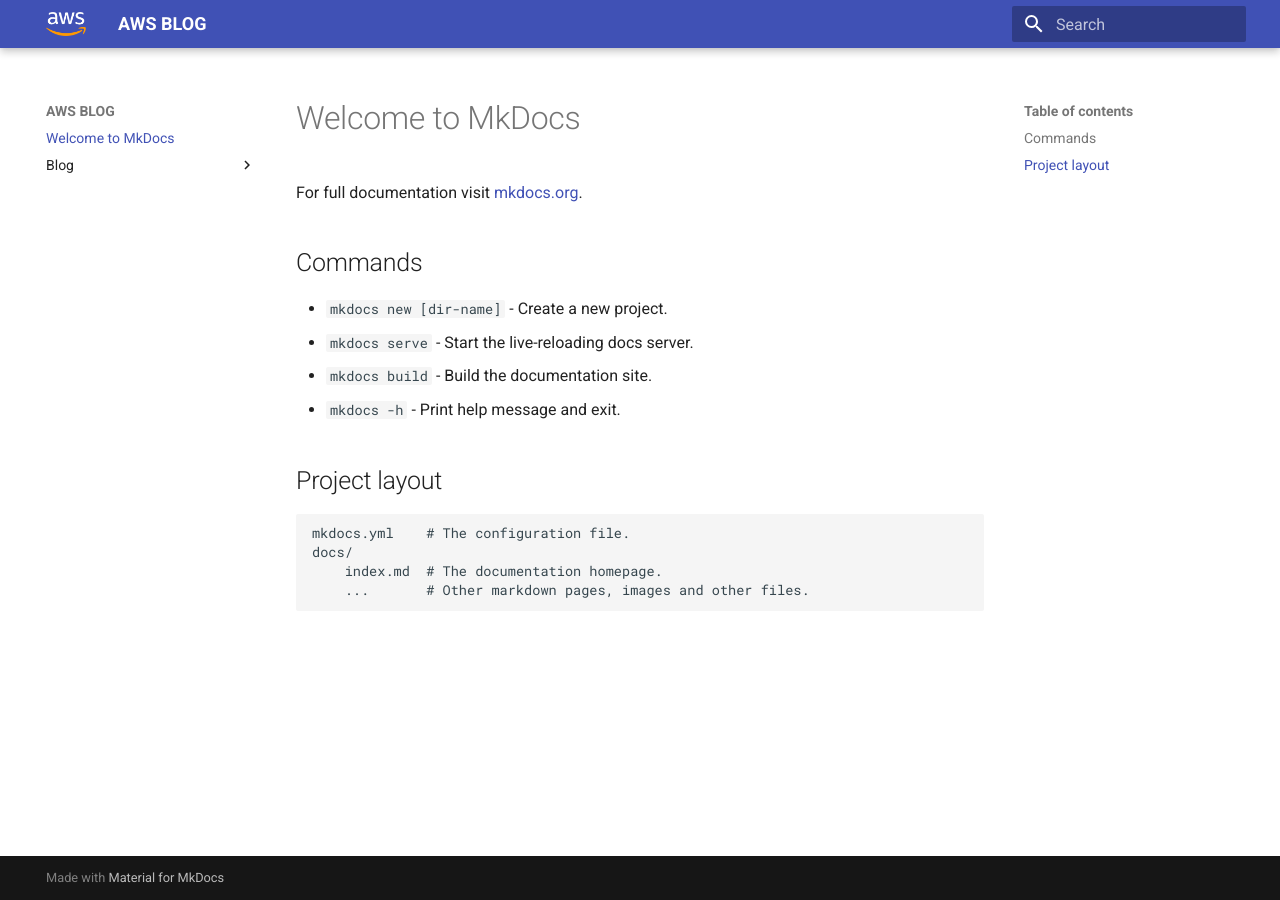
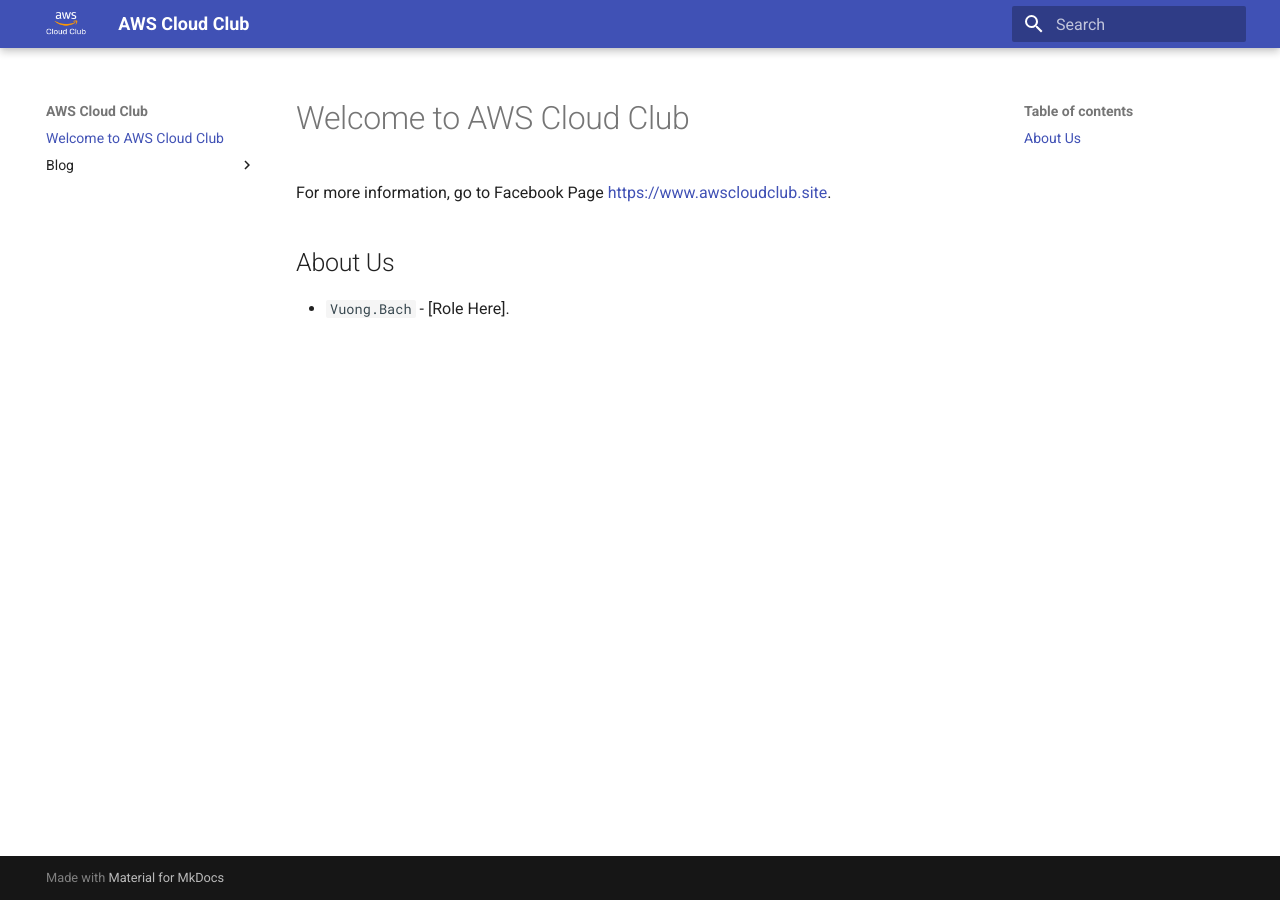
Before and after one commit to vuongbachdoan/FCJ-VUONGBACH, an MkDocs documentation site: the page built from docs/index.md, in a window 1280 px wide. Built offline with MkDocs 1.6.1 and Material for MkDocs 9.7.7, drawn with Linux system fonts in a browser that asks for light colours.

Commit message:
feat: fix logo

```diff
--- a/docs/index.md
+++ b/docs/index.md
@@ -1,17 +1,7 @@
-# Welcome to MkDocs
+# Welcome to AWS Cloud Club
 
-For full documentation visit [mkdocs.org](https://www.mkdocs.org).
+For more information, go to Facebook Page [https://www.awscloudclub.site](https://www.awscloudclub.site).
 
-## Commands
+## About Us
 
-* `mkdocs new [dir-name]` - Create a new project.
-* `mkdocs serve` - Start the live-reloading docs server.
-* `mkdocs build` - Build the documentation site.
-* `mkdocs -h` - Print help message and exit.
-
-## Project layout
-
-    mkdocs.yml    # The configuration file.
-    docs/
-        index.md  # The documentation homepage.
-        ...       # Other markdown pages, images and other files.
+* `Vuong.Bach` - [Role Here].
--- a/mkdocs.yml
+++ b/mkdocs.yml
@@ -1,10 +1,11 @@
-site_name: AWS BLOG
-site_description: an example blog set up following the tutorial
-site_url: http://www.example.com
+site_name:  'AWS Cloud Club'
+site_description: AWS Cloud Club
+site_url: https://www.awscloudclub.site
 
 theme:
   name: material
-  logo: assets/aws_logo.png
+  logo: assets/logo.png
+  favicon: assets/logo_round.png
 
 plugins:
   - search
```
Also changed, not shown: docs/assets/logo.png (added), docs/assets/logo_black.png (added), docs/assets/logo_round.png (added), 1 other file.
